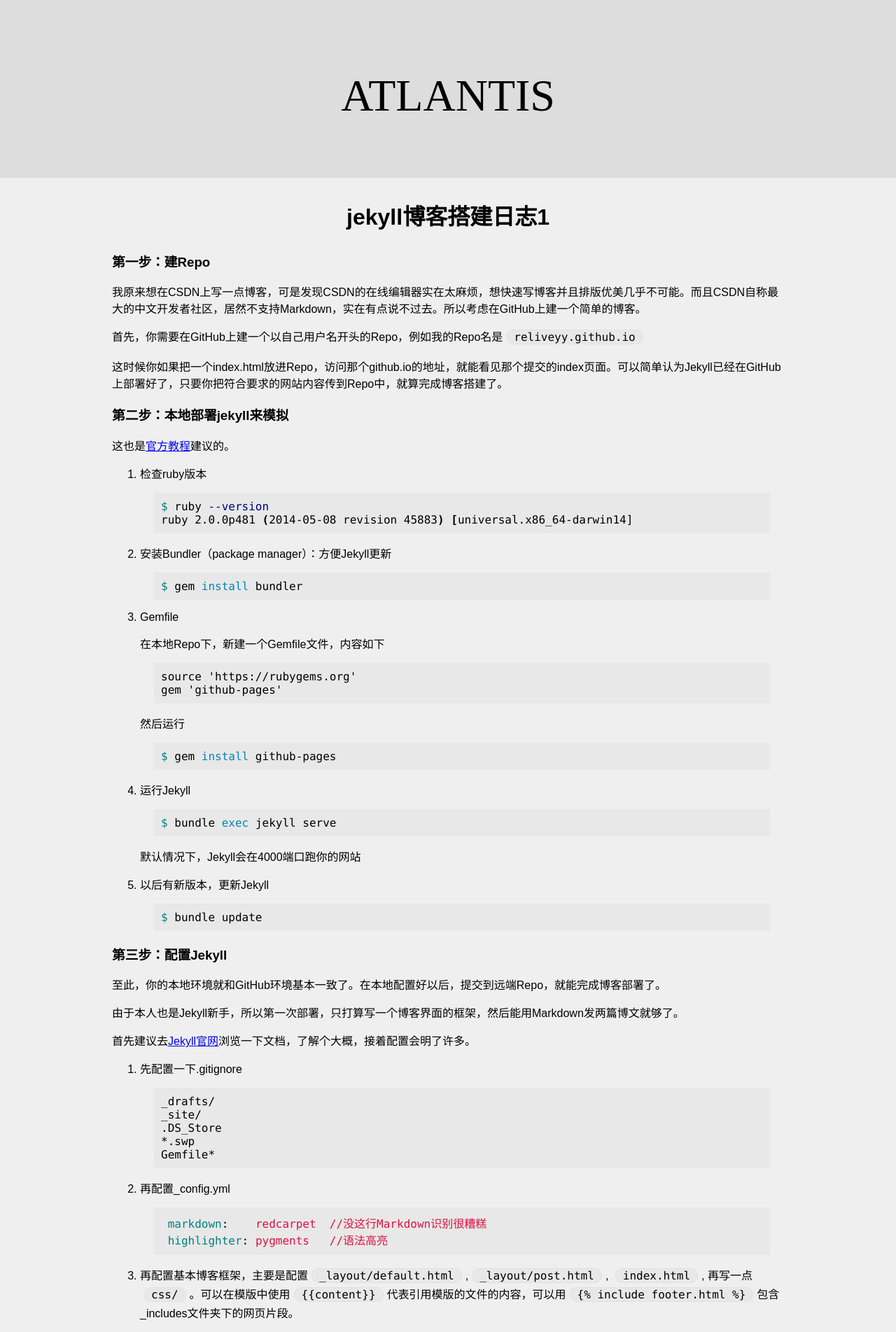
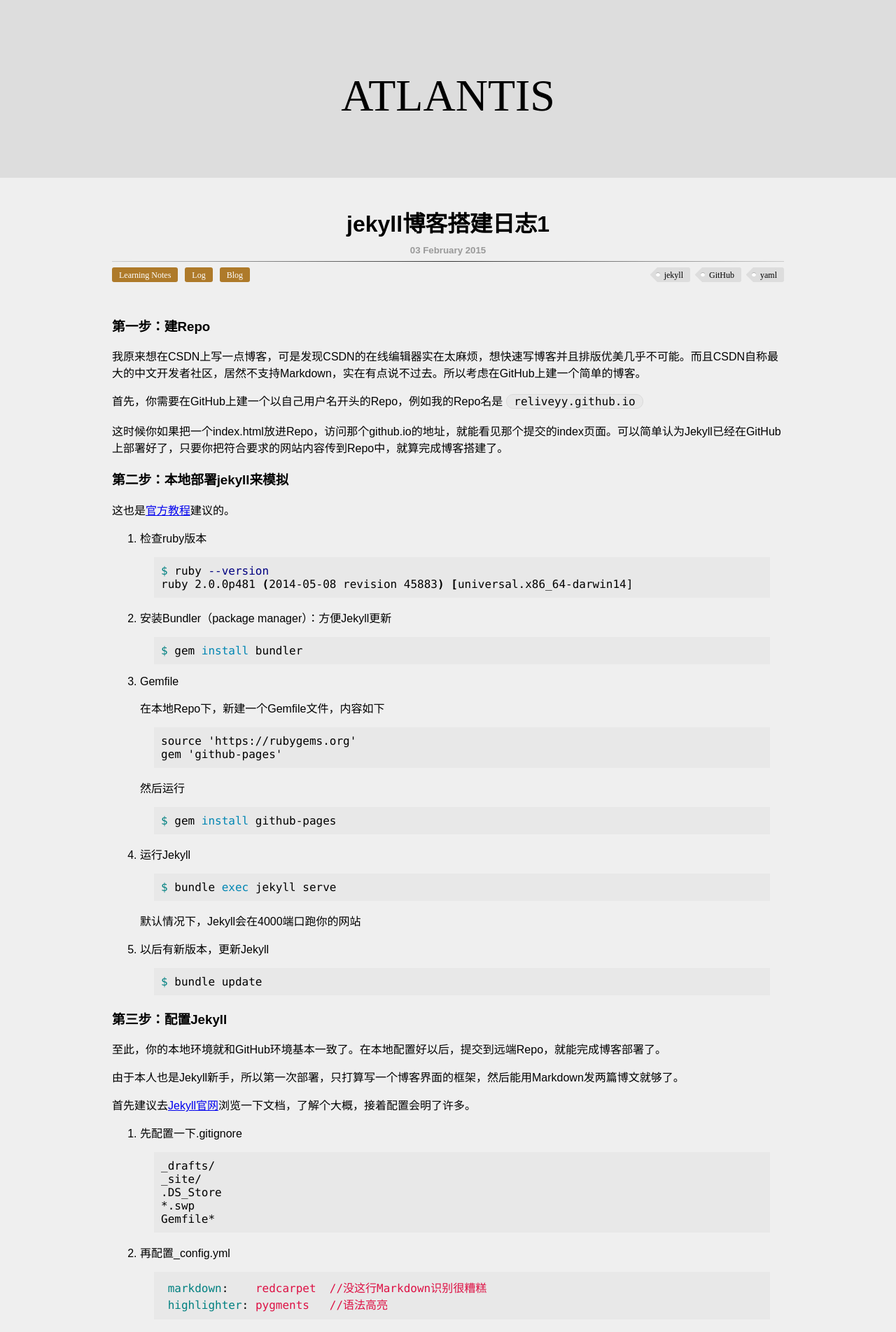
Before and after one commit to wenqingyu/reliveyy.github.io, a Jekyll site: the page built from _posts/2015-2-3-jekyll-1.md, in a window 1280 px wide. Shown: the top 1903 px of the page at 70% size. Built offline with Jekyll 4.4.1, drawn with Linux system fonts in a browser that asks for light colours; Markdown is read by kramdown in place of the engine named in the settings; some of the changed text lies outside the part shown.

Commit message:
blog update: 2015-2-4

```diff
--- a/_includes/footer.html
+++ b/_includes/footer.html
@@ -35,7 +35,8 @@
 	<div class="footer-column">
 		<div class="footer-column-inner-wrapper">
 			<h4>About Me</h4>
-			<p>Duis aute irure dolor in reprehenderit in voluptate velit esse cillum dolore eu fugiat nulla pariatur. Excepteur sint occaecat cupidatat non proident, sunt in culpa qui officia deserunt mollit anim id est laborum.</p>
+			<p> I am from China. English is my secondary language. I am infatuated with realizing my personal requirements by coding. I like new technology, elegant frameworks, natural programming language, and efficient algorithms.</p>
+			<p>Jekyll is AMAZING!</p>
 		</div>
 	</div>
 	<div class="footer-row">
--- a/_layouts/default.html
+++ b/_layouts/default.html
@@ -15,7 +15,7 @@
 <body>
     <div id="wrapper">
         <div id="header">
-             ATLANTIS
+             <a href="/">ATLANTIS</a>
         </div>
 
         <div id="content">
--- a/_layouts/post.html
+++ b/_layouts/post.html
@@ -2,10 +2,34 @@
 layout: default
 ---
 <div id="post">
-    <div class="post-title">
-        <h1 class="center">
+    <div class="post-header">
+        <h1 class="post-title">
             {{page.title}}
         </h1>
+        <h5 class="center post-date">
+            {{page.date|date_to_long_string}}
+        </h5>
+        <hr/>
+        <div class="post-tags">
+            <ul class="tags">
+            {% for tag in page.tags %}
+                <li>
+                    <a href="#"> {{tag}} </a>
+                </li>
+            {% endfor %}
+            </ul>
+        </div>
+        <div class="post-categories">
+            <ul class="categories">
+            {% for c in page.categories %}
+                <li>
+                    <a href="#"> {{c}} </a>
+                </li>
+            {% endfor %}
+            </ul>
+        </div>
     </div>
-    {{ content }}
+    <div class="post-text">
+        {{ content }}
+    </div>
 </div>
--- a/_posts/2015-2-3-jekyll-1.md
+++ b/_posts/2015-2-3-jekyll-1.md
@@ -1,6 +1,11 @@
 ---
 layout: post
 title: jekyll博客搭建日志1
+category:
+  - Learning Notes
+  - Log
+  - Blog
+tags: [jekyll, GitHub, yaml]
 ---
 
 ### 第一步：建Repo
--- a/css/blog.css
+++ b/css/blog.css
@@ -3,6 +3,7 @@ html,body{
 	padding: 0;
 	height: 100%;
 	background: #efefef;
+	color: #000;
 }
 #wrapper {
 	min-height:100%;
@@ -19,6 +20,10 @@ html,body{
 	font-size:4em;
 	font-family: "Cochin", serif;
 	background: #ddd;
+}
+#header a{
+	text-decoration: none;
+	color: #000;
 }
 
 /**********************************
@@ -37,14 +42,42 @@ html,body{
 	padding: 0px;
     margin: 0px;
 }
+
+/**********************************
+              POST
+**********************************/
 #post {
 	width: 960px;
 	margin:auto;
 	font-family: sans-serif;
 }
+#post hr{
+	border: 0;
+	height: 1px;
+	background: #333;
+	background-image: -webkit-linear-gradient(left, #ccc, #333, #ccc);
+}
+.post-header{
+	padding: 30px 0 25px 0;
+}
 .post-title {
-	padding-top: 30px;
-	padding-bottom: 10px;
+	text-align: center;
+	margin: 10px 0;
+}
+.post-date {
+	color: #999;
+}
+.post-tags {
+	position: relative;
+	display: inline-block;
+	float: right;
+}
+.post-categories {
+	position: relative;
+	display: inline-block;
+}
+.post-text {
+
 }
 
 /**********************************
@@ -91,6 +124,93 @@ html,body{
 	}
 }
 /**********************************
+               TAGS
+**********************************/
+.tags {
+	list-style: none;
+	margin: 0;
+	padding: 0;
+	font: 12px/1.5 'PT Sans', serif;
+}
+.tags li{
+	display: block;
+	float: left;
+	margin: 0 0 0 17px;
+	padding: 0;
+}
+.tags a{
+	display: table-cell;
+	text-decoration: none;
+	color: black;
+	border-top-right-radius: 3px;
+	border-bottom-right-radius: 3px;
+	height: 21px;
+	background: #ddd;
+	padding-left: 10px;
+	padding-right: 10px;
+	vertical-align: middle;
+	position: relative;
+	-webkit-transition: color 0.1s;
+}
+.tags a::before{
+	position: absolute;
+	left: -10px;
+	top: 0;
+	content: "";
+	height:1px;
+	border-right: 10px solid #ddd;
+	border-top:10px solid transparent;
+	border-bottom:10px solid transparent;
+}
+.tags a::after {
+	position: absolute;
+	left: -2px;
+	top: 7px;
+	width: 6px;
+	height: 6px;
+	background: white;
+	border-radius: 3px;
+	content: "";
+	box-shadow: inset 0 1px rgba(0, 0, 0, 0.31);
+}
+.tags a:hover {
+  	background-color: crimson;
+  	color: white;
+}
+.tags a:hover::before {
+	border-right-color: crimson;
+}
+
+/**********************************
+            CATEGORIES
+**********************************/
+.categories {
+	list-style: none;
+	margin: 0;
+	padding: 0;
+	font: 12px/1.5 'PT Sans', serif;
+}
+.categories li{
+	display: block;
+	float: left;
+	margin: 0 10px 0 0;
+	padding: 0;
+}
+.categories a{
+	display: table-cell;
+	text-decoration: none;
+	color: white;
+	border-radius: 3px;
+	height: 21px;
+	background: #AE7A2A;
+	padding-left: 10px;
+	padding-right: 10px;
+	vertical-align: middle;
+}
+
+
+
+/**********************************
               OTHER
 **********************************/
 .center {
--- a/css/highlight.css
+++ b/css/highlight.css
@@ -2,7 +2,7 @@ code,pre{
 	font-family: "Menlo", monospace;
 }
 code {
-	border: 1px solid #e1e1e1;
+	border: 1px solid #dadada;
 	background: #e8e8e8;
 	display: inline-block;
 	padding: 0px 10px;
```
Also changed, not shown: _includes/explain-css-clip.html (added, +112 -0 lines), _posts/2015-2-4-css-position.md (added, +49 -0 lines), img/food-small.jpg (added).
